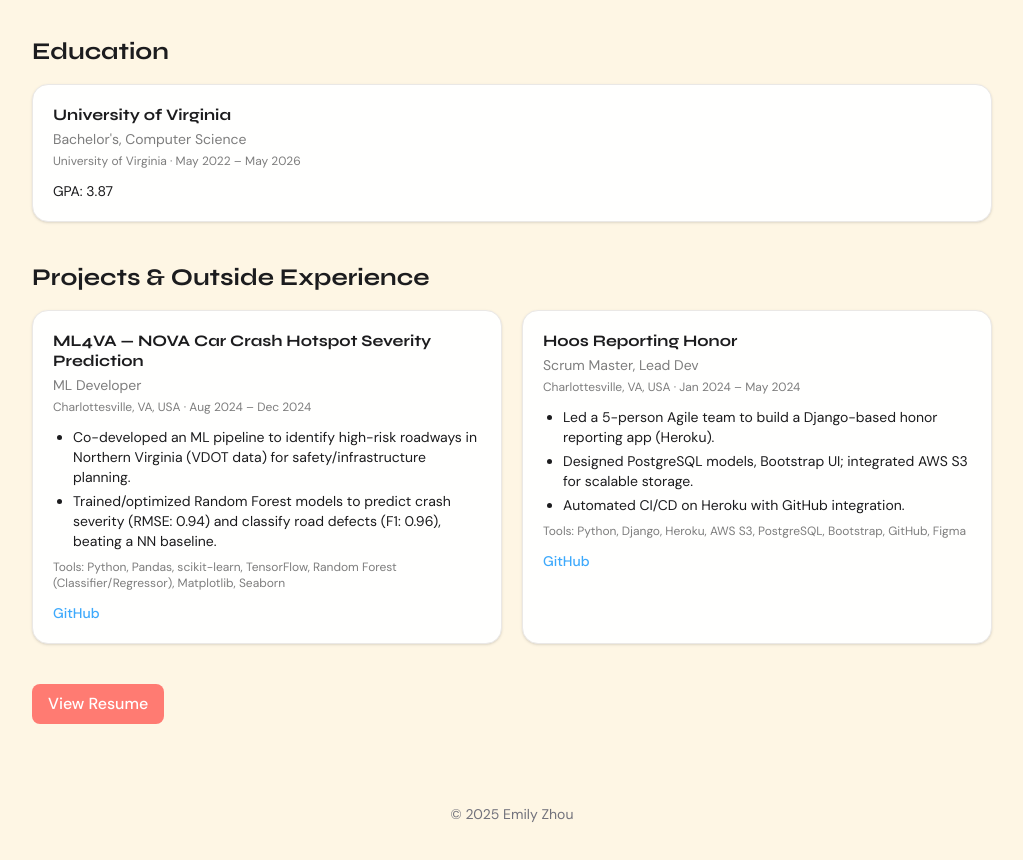
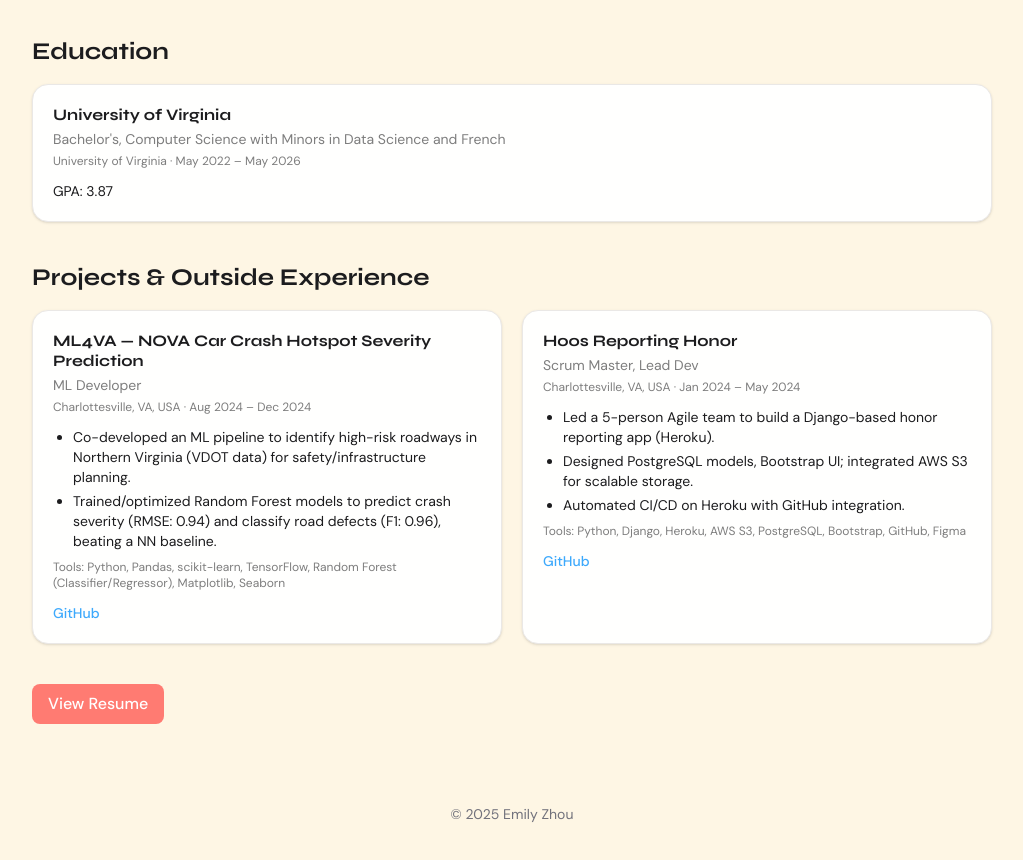
Before and after one commit to emilyzyzhou/emilyzyzhou.github.io, a Next.js app: page /projects in a window 1280 px wide. Shown: the part 1140-2000 px from the top of the page, without its empty margins (128-1151 px from the left). Built offline with nearby package versions, Linux system fonts and the light colour scheme.

Commit message:
actually updated education

```diff
--- a/src/app/projects/page.tsx
+++ b/src/app/projects/page.tsx
@@ -229,7 +229,7 @@
         <div className="grid gap-5">
           <Card
             title="University of Virginia"
-            subtitle="Bachelor's, Computer Science"
+            subtitle="Bachelor's, Computer Science with Minors in Data Science and French"
             org="University of Virginia"
             dates="May 2022 – May 2026"
           >
```
